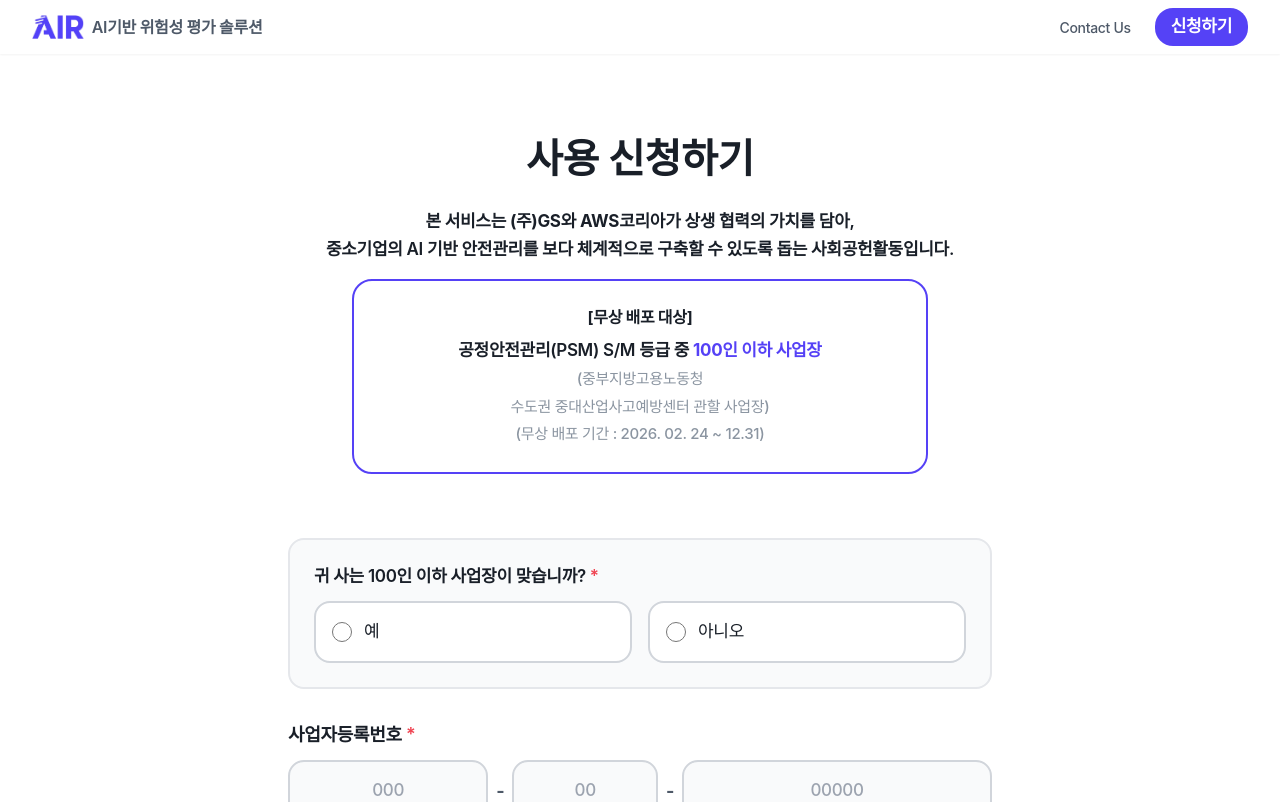
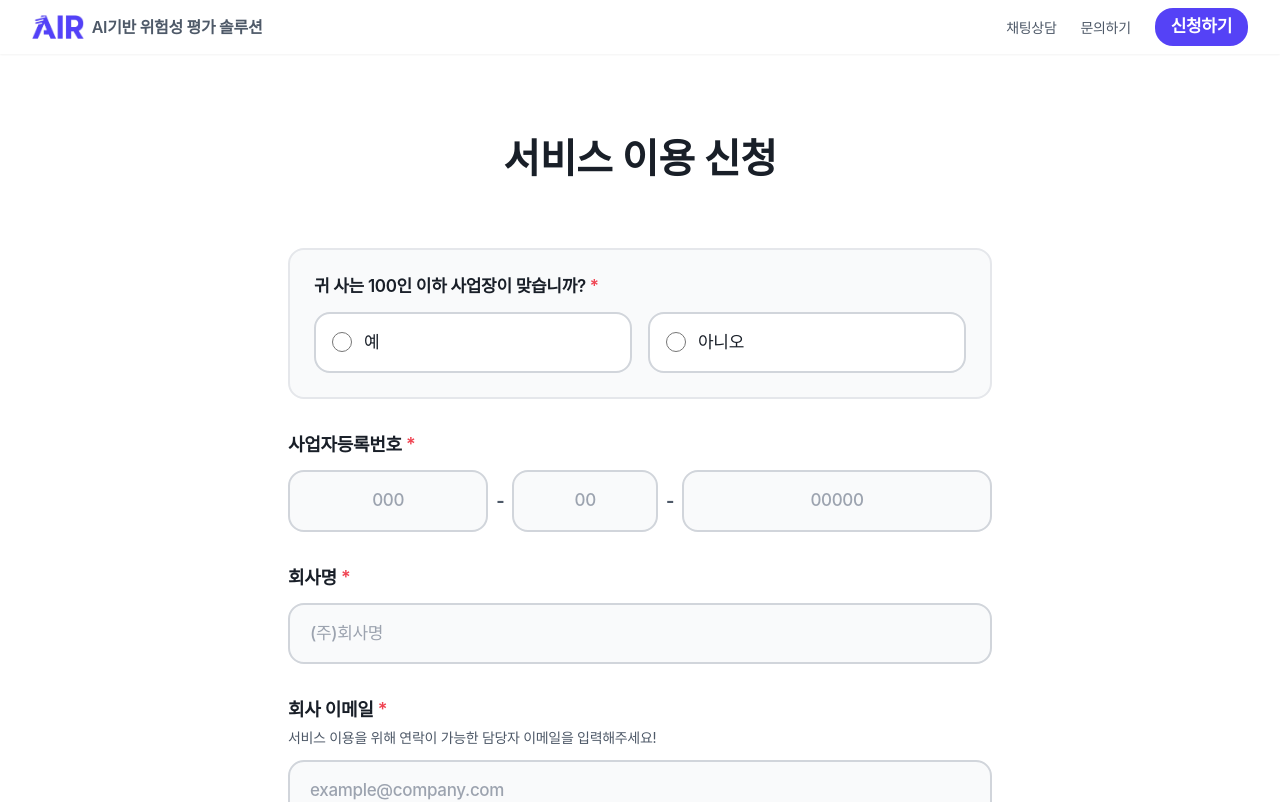
Before and after one commit to simpson52/airlanding, a Next.js app: page /form in a window 1280 px wide. Shown: the top 802 px of the page. Built offline with nearby package versions, Linux system fonts and the light colour scheme.

Commit message:
feat: 네비 채팅상담 버튼 추가, form 페이지 제목 '서비스 이용 신청'으로 변경
Made-with: Cursor

```diff
--- a/app/form/page.tsx
+++ b/app/form/page.tsx
@@ -186,32 +186,8 @@ export default function FormPage() {
           >
             <div className="mb-12 text-center">
               <h1 className="text-[32px] md:text-[40px] font-bold text-text-primary leading-tight mb-6">
-                사용 신청하기
+                서비스 이용 신청
               </h1>
-              <div className="space-y-4">
-                <p className="text-[16px] md:text-[17px] font-semibold text-text-primary leading-relaxed">
-                  본 서비스는 <span className="font-bold">(주)GS</span>와 <span className="font-bold">AWS코리아</span>가 상생 협력의 가치를 담아,
-                  <br />
-                  중소기업의 AI 기반 안전관리를 보다 체계적으로 구축할 수 있도록 돕는 사회공헌활동입니다.
-                </p>
-                <div className="w-full max-w-xl mx-auto rounded-[20px] bg-white border-2 border-[#5541f6] p-5 md:p-6 text-center">
-                  <p className="text-[15px] md:text-[16px] font-bold text-text-primary">
-                    [무상 배포 대상]
-                  </p>
-                  <p className="mt-2 text-[16px] md:text-[17px] font-semibold text-text-primary leading-relaxed">
-                    공정안전관리(PSM) S/M 등급 중{" "}
-                    <span className="font-bold text-[#5541f6]">100인 이하 사업장</span>
-                    <br />
-                    <span className="text-[14px] md:text-[15px] font-medium text-text-tertiary">
-                      (중부지방고용노동청
-                      <br />
-                      수도권 중대산업사고예방센터 관할 사업장)
-                    </span>
-                    <br />
-                    <span className="text-[14px] md:text-[15px] font-medium text-text-tertiary">(무상 배포 기간 : 2026. 02. 24 ~ 12.31)</span>
-                  </p>
-                </div>
-              </div>
             </div>
           </motion.div>
 
--- a/app/page.tsx
+++ b/app/page.tsx
@@ -9,7 +9,6 @@ import {
   UserFlowSection,
   FeaturesShowcaseSection,
   PressSection,
-  ServiceIntroCardSection,
 } from "@/sections";
 
 export default function Home() {
@@ -27,7 +26,6 @@ export default function Home() {
         <UserFlowSection />
         <FeaturesShowcaseSection />
         <PressSection />
-        <ServiceIntroCardSection />
       </div>
       <Footer />
       <StickyCTA onCTAClick={handleCTAClick} />
--- a/app/page/contact/page.tsx
+++ b/app/page/contact/page.tsx
@@ -20,7 +20,7 @@ export default function ContactPage() {
           {/* Header */}
           <div className="text-center mb-16">
             <h1 className="text-4xl md:text-5xl font-bold text-text-primary mb-4">
-              Contact Us
+              문의하기
             </h1>
             <p className="text-lg md:text-xl text-text-secondary">
               문의사항이 있으시면 언제든지 연락주세요
--- a/components/layout/Footer.tsx
+++ b/components/layout/Footer.tsx
@@ -41,7 +41,7 @@ export default function Footer() {
           {/* Contact Information */}
           <div>
             <h4 className="text-[18px] font-semibold text-text-primary mb-6">
-              Contact Us
+              문의하기
             </h4>
             <div className="space-y-4">
               {/* Email */}
--- a/components/layout/NavigationBar.tsx
+++ b/components/layout/NavigationBar.tsx
@@ -13,10 +13,12 @@ interface NavLink {
   href: string;
   isScroll?: boolean;
   scrollToId?: string;
+  external?: boolean;
 }
 
 const navLinks: NavLink[] = [
-  { label: "Contact Us", href: "/page/contact" },
+  { label: "채팅상담", href: "http://pf.kakao.com/_QnuqX", external: true },
+  { label: "문의하기", href: "/page/contact" },
 ];
 
 interface NavigationBarProps {
@@ -107,6 +109,19 @@ export default function NavigationBar({ onCTAClick }: NavigationBarProps) {
                   </button>
                 );
               }
+              if (link.external) {
+                return (
+                  <a
+                    key={link.href}
+                    href={link.href}
+                    target="_blank"
+                    rel="noopener noreferrer"
+                    className="text-[14px] font-medium text-text-secondary hover:text-brand-blue transition-colors"
+                  >
+                    {link.label}
+                  </a>
+                );
+              }
               return (
                 <Link
                   key={link.href}
@@ -163,6 +178,20 @@ export default function NavigationBar({ onCTAClick }: NavigationBarProps) {
                   </button>
                 );
               }
+              if (link.external) {
+                return (
+                  <a
+                    key={link.href}
+                    href={link.href}
+                    target="_blank"
+                    rel="noopener noreferrer"
+                    onClick={() => setIsMobileMenuOpen(false)}
+                    className="block py-2.5 text-[14px] font-medium text-text-secondary hover:text-brand-blue transition-colors"
+                  >
+                    {link.label}
+                  </a>
+                );
+              }
               return (
                 <Link
                   key={link.href}
--- a/sections/ServiceIntroCardSection.tsx
+++ b/sections/ServiceIntroCardSection.tsx
@@ -14,12 +14,7 @@ export default function ServiceIntroCardSection() {
           variants={fadeInUp}
           className="max-w-3xl mx-auto rounded-[20px] bg-white p-8 md:p-10 text-center"
         >
-          <div className="text-[15px] md:text-[32px] font-bold text-text-primary leading-relaxed break-keep">
-            <span className="block">본 서비스는 (주)GS가 <span className="text-brand-blue">상생 협력의 가치</span>를 담아,</span>
-            <span className="block mt-1 md:mt-0">중소기업의 <span className="text-brand-blue font-semibold">AI 기반 안전관리</span>를 보다 체계적으로 구축할 수 있도록 돕는 사회공헌활동입니다.</span>
-            <span className="block mt-6 md:mt-8 text-[14px] md:text-[30px] font-medium">한정된 자원으로 인해 이번 차수에는</span>
-            <span className="block mt-1 md:mt-0 text-[14px] md:text-[30px] font-medium"><span className="font-bold text-text-primary">일부 사업장을 우선 선정</span>하여 <span className="font-bold text-brand-blue">무상 보급</span>하고 있습니다.</span>
-          </div>
+          <div className="text-[15px] md:text-[32px] font-bold text-text-primary leading-relaxed break-keep" />
         </motion.div>
       </div>
     </section>
```
Also changed, not shown: 1 other file (tests, documents, lock files or other folders).
